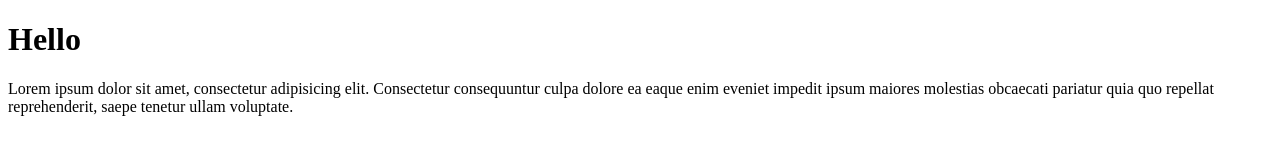
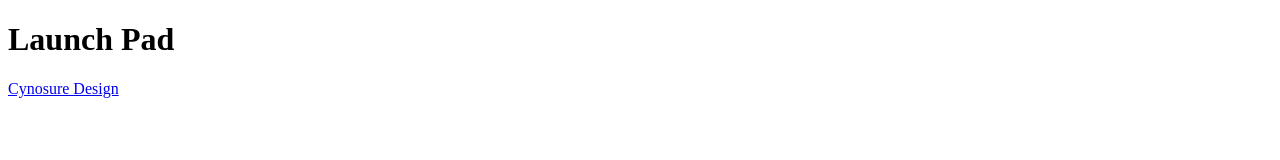
Before and after one commit to blacksleep/WLFall2014, a plain HTML site: page mine.html in a window 1280 px wide. Drawn offline with Linux system fonts and the light colour scheme.

Commit message:
Second commit for mine.html, edited to add actual content.

```diff
--- a/mine.html
+++ b/mine.html
@@ -8,11 +8,10 @@
 
             <body>
                 <div id="header">
-                    <h1>Hello</h1>
+                    <h1>Launch Pad</h1>
                 </div>
 
                 <div id="body">
-                    <p>Lorem ipsum dolor sit amet, consectetur adipisicing elit. Consectetur consequuntur culpa dolore ea eaque enim eveniet impedit ipsum maiores molestias obcaecati pariatur quia quo repellat reprehenderit, saepe tenetur ullam voluptate.</p>
-                </div>
+                    <a href="http:www.cynosure-design.com">Cynosure Design</a>
             </body>
         </html>
```
